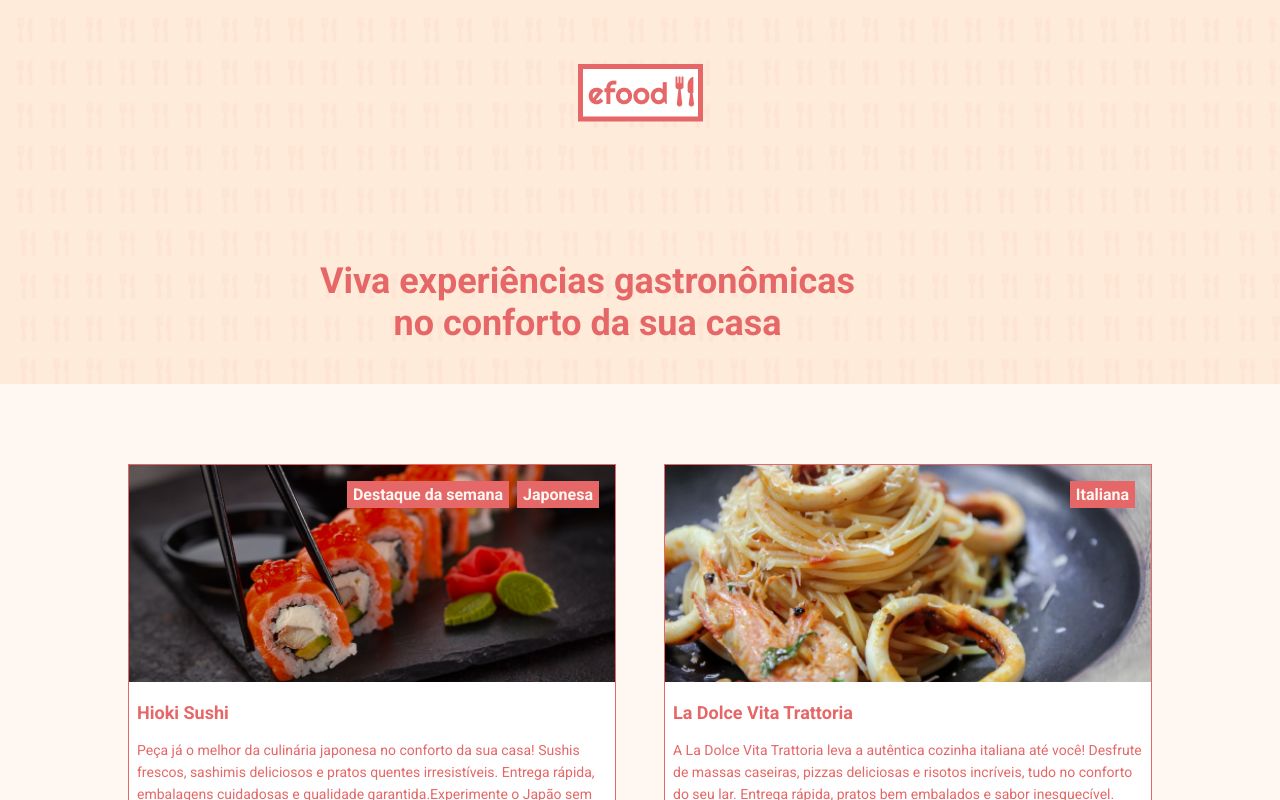
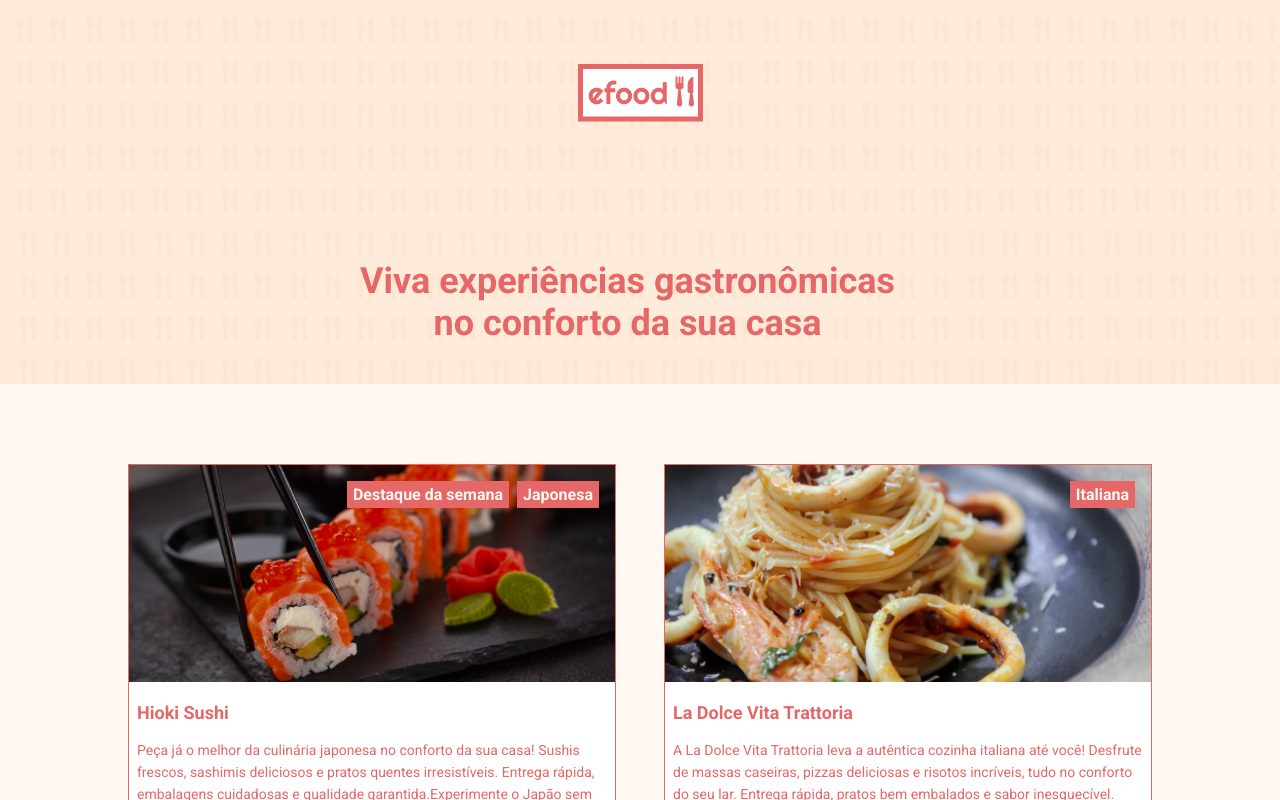
Before and after one commit to Gleison1991/efood, a React (Create React App) app: page / in a window 1280 px wide. Shown: the top 800 px of the page. Built offline with nearby package versions, Linux system fonts and the light colour scheme.

Commit message:
em andamento...

```diff
--- a/src/components/Banner/styles.ts
+++ b/src/components/Banner/styles.ts
@@ -22,5 +22,5 @@ export const Titulo = styled.h2`
   font-weight: bold;
   max-width: 539px;
   margin-top: 260px;
-  margin-left: 190px;
+  margin-left: 230px;
 `
```
